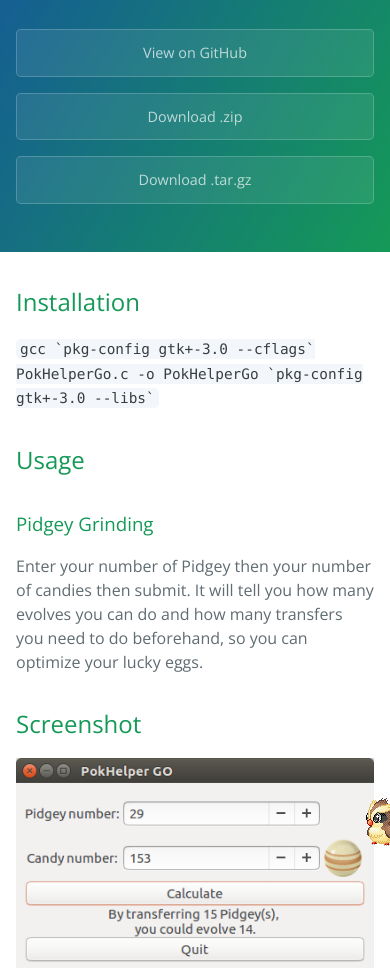
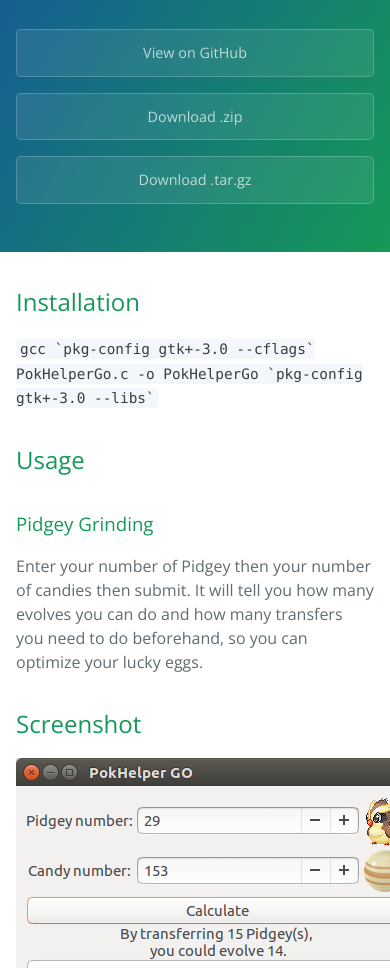
Before and after one commit to Maarti/PokHelperGo, a plain HTML site: page index.html in a window 390 px wide. Shown: the part 114-1082 px from the top of the page. Drawn offline with nearby package versions, Linux system fonts and the light colour scheme.

Commit message:
responsive screenshot bug fix

```diff
--- a/stylesheets/stylesheet.css
+++ b/stylesheets/stylesheet.css
@@ -106,8 +106,8 @@
 
 .main-content :first-child {
   margin-top: 0; }
-.main-content img {
-  max-width: 100%; }
+/*.main-content img {
+  max-width: 100%; }*/
 .main-content h1, .main-content h2, .main-content h3, .main-content h4, .main-content h5, .main-content h6 {
   margin-top: 2rem;
   margin-bottom: 1rem;
```
